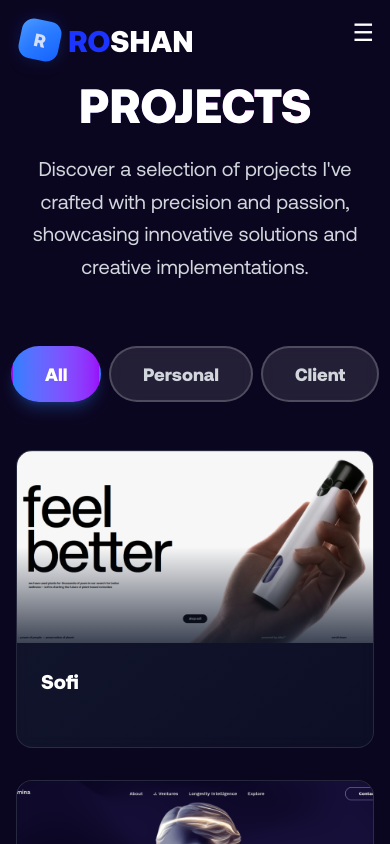
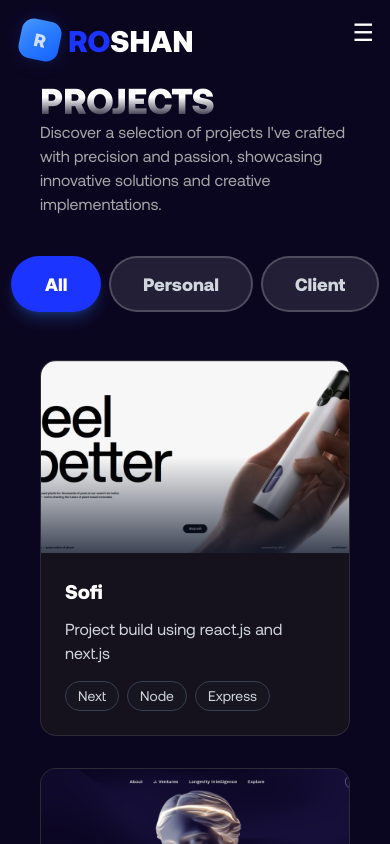
Before and after one commit to chyroshan066/roshan.dev, a Next.js app in the folder client/: page /projects in a window 390 px wide. Shown: the top 844 px of the page. Built offline with nearby package versions, Linux system fonts and the light colour scheme.

Commit message:
feat(ui): add responsive project-section component

```diff
--- a/client/src/app/(pages)/(landing)/components/About.tsx
+++ b/client/src/app/(pages)/(landing)/components/About.tsx
@@ -44,7 +44,6 @@ export const About = () => {
 
     return <>
         <section
-            id="about"
             className="flex-center relative md:p-0 px-5"
         >
 
--- a/client/src/app/(pages)/projects/_components/ProjectsSection.tsx
+++ b/client/src/app/(pages)/projects/_components/ProjectsSection.tsx
@@ -5,6 +5,8 @@ import { gsap } from 'gsap';
 import { ScrollTrigger } from 'gsap/ScrollTrigger';
 import { projectType } from '@/types';
 import { projects } from '@/constants';
+import { TitleHeader } from '@/components/TitleHeader';
+import Image from 'next/image';
 
 if (typeof window !== 'undefined') {
     gsap.registerPlugin(ScrollTrigger);
@@ -144,24 +146,16 @@ export const ProjectsSection: React.FC = () => {
     return (
         <section
             ref={sectionRef}
-            className="py-20 px-4 sm:px-6 lg:px-8"
+            className="flex-center relative md:p-0 px-5"
         >
-            <div className="max-w-7xl mx-auto">
-                {/* Section Header */}
-                <div className="text-center mb-16">
-                    <h2
-                        ref={titleRef}
-                        className="text-5xl md:text-7xl font-bold text-white mb-6 bg-gradient-to-r from-blue-400 via-purple-500 to-pink-500 bg-clip-text text-transparent"
-                    >
-                        PROJECTS
-                    </h2>
-                    <p className="text-xl text-gray-300 max-w-3xl mx-auto leading-relaxed">
-                        Discover a selection of projects I've crafted with precision and passion,
-                        showcasing innovative solutions and creative implementations.
-                    </p>
-                </div>
+            <div className="container w-full h-full md:mt-40 mt-20 mb-10 relative z-10 px-5 md:p-0">
 
-                {/* Tabs */}
+                <TitleHeader
+                    title={"PROJECTS"}
+                    text={"Discover a selection of projects I've crafted with precision and passion, showcasing innovative solutions and creative implementations."}
+                />
+
+                <div className="md:mt-20 mt-10">
                     <div
                         ref={tabsRef}
                         className="flex justify-center mb-12 space-x-2"
@@ -175,7 +169,7 @@ export const ProjectsSection: React.FC = () => {
                                 key={tab.key}
                                 onClick={() => handleTabChange(tab.key as 'all' | 'personal' | 'client')}
                                 className={`px-8 py-3 rounded-full font-semibold text-lg transition-all duration-300 backdrop-blur-sm border-2 hover:scale-105 active:scale-95 ${activeTab === tab.key
-                                ? 'bg-gradient-to-r from-blue-500 to-purple-600 text-white border-transparent shadow-lg shadow-blue-500/25'
+                                    ? 'bg-blue-300 text-white border-transparent shadow-lg shadow-blue-500/25'
                                     : 'bg-white/10 text-gray-300 border-white/20 hover:bg-white/20 hover:text-white hover:border-white/40'
                                     }`}
                             >
@@ -184,7 +178,6 @@ export const ProjectsSection: React.FC = () => {
                         ))}
                     </div>
 
-                {/* Projects Grid */}
                     <div
                         ref={projectsGridRef}
                         className="grid grid-cols-1 md:grid-cols-2 lg:grid-cols-3 gap-8"
@@ -195,25 +188,26 @@ export const ProjectsSection: React.FC = () => {
                                 ref={(el) => {
                                     if (el) projectRefs.current[index] = el;
                                 }}
-                            className="group relative bg-gradient-to-br from-slate-800/50 to-slate-900/50 backdrop-blur-sm rounded-2xl overflow-hidden border border-white/10 hover:border-white/30 transition-all duration-500 hover:shadow-2xl hover:shadow-purple-500/10 hover:-translate-y-2"
+                                className="group relative bg-black-300/90 backdrop-blur-sm rounded-2xl overflow-hidden border border-white/10 hover:border-white/30 transition-all duration-500 hover:shadow-2xl hover:shadow-gray-500/10 hover:-translate-y-2"
                             >
-                            {/* Project Image */}
                                 <div className="relative h-48 overflow-hidden">
                                     <div className="absolute inset-0 bg-gradient-to-t from-slate-900/80 via-transparent to-transparent z-10" />
-                                <img
+                                    <div className="relative w-full h-full aspect-square group-hover:scale-110 transition-transform duration-700">
+                                        <Image
                                             src={project.img}
                                             alt={project.title}
-                                    className="w-full h-full object-cover group-hover:scale-110 transition-transform duration-700"
+                                            fill
+                                            className="object-cover"
                                         />
+                                    </div>
 
-                                {/* Overlay Links */}
                                     <div className="absolute top-4 right-4 z-20 flex space-x-2 opacity-0 group-hover:opacity-100 transition-opacity duration-300">
                                         {project.liveURL && (
                                             <a
                                                 href={project.liveURL}
                                                 target="_blank"
                                                 rel="noopener noreferrer"
-                                            className="p-2 bg-blue-500 rounded-full hover:bg-blue-600 transition-colors"
+                                                className="p-2 bg-blue-50 rounded-full hover:bg-blue-300 transition-colors"
                                             >
                                                 <svg className="w-4 h-4 text-white" fill="none" stroke="currentColor" viewBox="0 0 24 24">
                                                     <path strokeLinecap="round" strokeLinejoin="round" strokeWidth={2} d="M10 6H6a2 2 0 00-2 2v10a2 2 0 002 2h10a2 2 0 002-2v-4M14 4h6m0 0v6m0-6L10 14" />
@@ -225,7 +219,7 @@ export const ProjectsSection: React.FC = () => {
                                                 href={project.githubURL}
                                                 target="_blank"
                                                 rel="noopener noreferrer"
-                                            className="p-2 bg-gray-700 rounded-full hover:bg-gray-600 transition-colors"
+                                                className="p-2 bg-gray-500 rounded-full hover:bg-gray-700 transition-colors"
                                             >
                                                 <svg className="w-4 h-4 text-white" fill="currentColor" viewBox="0 0 24 24">
                                                     <path d="M12 0c-6.626 0-12 5.373-12 12 0 5.302 3.438 9.8 8.207 11.387.599.111.793-.261.793-.577v-2.234c-3.338.726-4.033-1.416-4.033-1.416-.546-1.387-1.333-1.756-1.333-1.756-1.089-.745.083-.729.083-.729 1.205.084 1.839 1.237 1.839 1.237 1.07 1.834 2.807 1.304 3.492.997.107-.775.418-1.305.762-1.604-2.665-.305-5.467-1.334-5.467-5.931 0-1.311.469-2.381 1.236-3.221-.124-.303-.535-1.524.117-3.176 0 0 1.008-.322 3.301 1.23.957-.266 1.983-.399 3.003-.404 1.02.005 2.047.138 3.006.404 2.291-1.552 3.297-1.23 3.297-1.23.653 1.653.242 2.874.118 3.176.77.84 1.235 1.911 1.235 3.221 0 4.609-2.807 5.624-5.479 5.921.43.372.823 1.102.823 2.222v3.293c0 .319.192.694.801.576 4.765-1.589 8.199-6.086 8.199-11.386 0-6.627-5.373-12-12-12z" />
@@ -235,43 +229,39 @@ export const ProjectsSection: React.FC = () => {
                                     </div>
                                 </div>
 
-                            {/* Project Content */}
                                 <div className="p-6">
-                                <h3 className="text-xl font-bold text-white mb-3 group-hover:text-blue-400 transition-colors">
+                                    <h3 className="text-xl font-bold text-white mb-3 group-hover:text-blue-50 transition-colors">
                                         {project.title}
                                     </h3>
-                                <p className="text-gray-400 mb-4 line-clamp-3">
+                                    <p className="text-gray-300 mb-4 line-clamp-3">
                                         {project.description}
                                     </p>
 
-                                {/* Technologies */}
                                     <div className="flex flex-wrap gap-2">
                                         {project.technologies && (
                                             project.technologies.map((tech, techIndex) => (
                                                 <span
                                                     key={techIndex}
-                                                className="px-3 py-1 bg-gradient-to-r from-blue-500/20 to-purple-500/20 text-blue-300 text-sm rounded-full border border-blue-500/30"
+                                                    className="px-3 py-1 bg-black-300 text-gray-300 border-gray-700 hover:border-blue-300/50 hover:text-blue-50 text-sm rounded-full border hover:bg-gray-700/50"
                                                 >
                                                     {tech}
                                                 </span>
                                             )))}
                                     </div>
                                 </div>
-
-                            {/* Hover Effect Overlay */}
-                            <div className="absolute inset-0 bg-gradient-to-r from-blue-500/0 to-purple-500/0 group-hover:from-blue-500/5 group-hover:to-purple-500/5 transition-all duration-500 pointer-events-none" />
                             </div>
                         ))}
                     </div>
 
-                {/* Empty State */}
                     {filteredProjects.length === 0 && (
                         <div className="text-center py-20">
                             <div className="text-6xl mb-4">🚀</div>
                             <h3 className="text-2xl font-bold text-white mb-2">No Projects Found</h3>
-                        <p className="text-gray-400">Try switching to a different category.</p>
+                            <p className="text-gray-300">Try switching to a different category.</p>
                         </div>
                     )}
+                </div>
+
             </div>
         </section>
     );
--- a/client/src/app/(pages)/projects/page.tsx
+++ b/client/src/app/(pages)/projects/page.tsx
@@ -1,7 +1,12 @@
+import { CallToAction } from "@/sections/CallToAction";
 import { ProjectsSection } from "./_components/ProjectsSection";
 
 export default function Projects() {
     return <>
-        <ProjectsSection />
+        <div className="flex-center relative md:p-0 px-5 flex-col md:mb-40 mb-20">
+            <ProjectsSection />
+            <CallToAction />
+        </div>
+
     </>;
 }
--- a/client/src/constants/index.ts
+++ b/client/src/constants/index.ts
@@ -121,12 +121,12 @@ export const projects: projectType[] = [
   {
     id: 1,
     title: "Sofi",
-    description: "",
+    description: "Project build using react.js and next.js",
     img: "/images/p1.png",
-    technologies: [],
+    technologies: ["Next", "Node", "Express"],
     category: "personal",
-    liveURL: "",
-    githubURL: "",
+    liveURL: "http://localhost:3000",
+    githubURL: "http://localhost:3000",
   },
   {
     id: 2,
@@ -173,7 +173,7 @@ export const projects: projectType[] = [
     description: "",
     img: "/images/p6.png",
     technologies: [],
-    category: "personal",
+    category: "client",
     liveURL: "",
     githubURL: "",
   },
```
Lines whose indentation alone changed are shown as unchanged.
